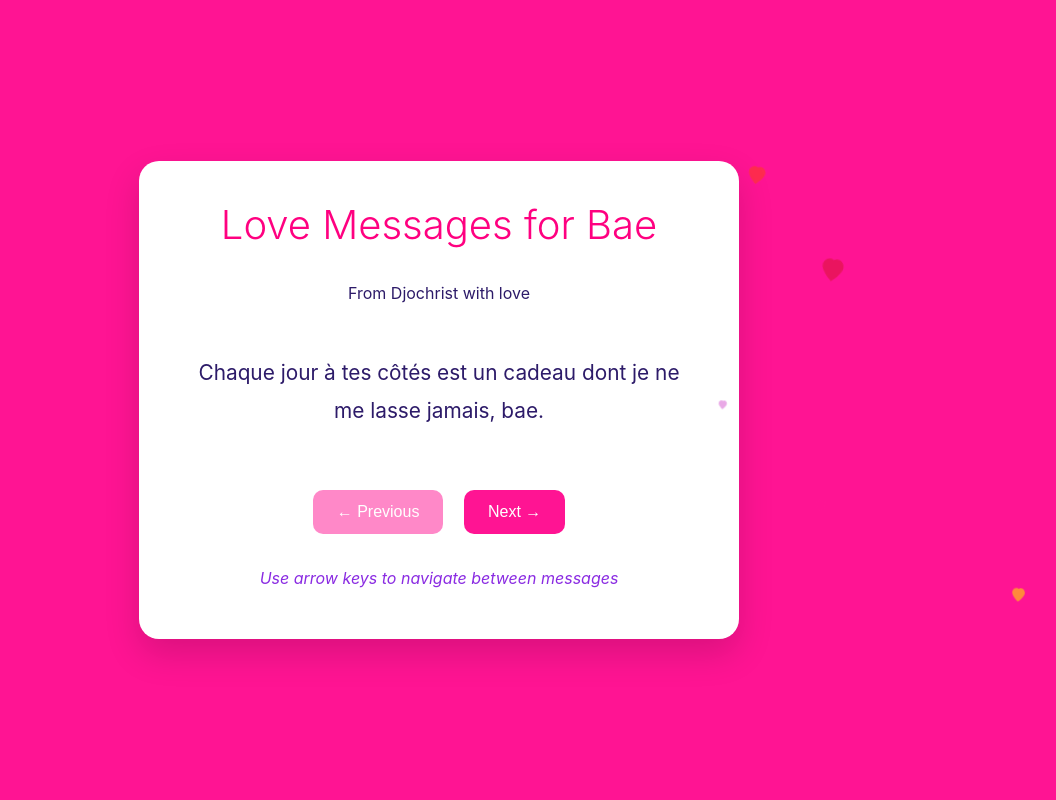
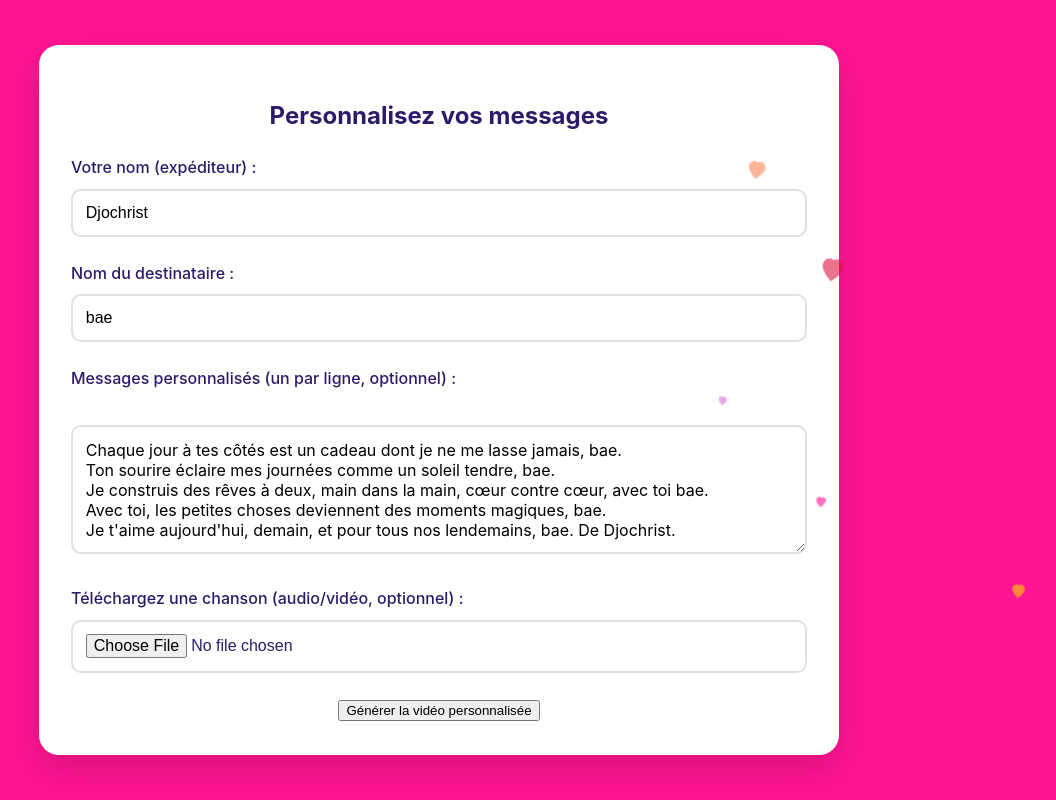
Before and after one commit to Djochrist/loveSite, a Flask app: page / in a window 1280 px wide. Shown: the whole page, without its empty margins (201-1257 px from the left). Run offline with Flask 3, Linux system fonts and the light colour scheme.

Commit message:
Implement video generation with personalization and download
- Add form for sender, receiver, custom messages, song upload
- Modify backend to handle POST, validate, generate video with MoviePy
- Use file upload for audio instead of YouTube
- Add video download route
- Improve UI with conditional display
- Fix various bugs with fonts, params, etc.

```diff
--- a/love_site/app/__init__.py
+++ b/love_site/app/__init__.py
@@ -1,5 +1,5 @@
 from flask import Flask
-from flask_wtf.csrf import CSRFProtect
+# from flask_wtf.csrf import CSRFProtect
 from .routes.home import home_bp
 
 
@@ -20,7 +20,7 @@ def create_app(config_object=None):
         app.config.from_object(config_object)
 
     # Initialize CSRF protection
-    csrf = CSRFProtect(app)
+    # csrf = CSRFProtect(app)
 
     # Register blueprints
     app.register_blueprint(home_bp)
--- a/love_site/app/routes/home.py
+++ b/love_site/app/routes/home.py
@@ -5,8 +5,12 @@ This module defines Flask endpoints for the user interface,
 handling form display and rendering of personalized messages.
 """
 
+import os
 import re
-from flask import Blueprint, render_template, request, flash
+import tempfile
+from flask import Blueprint, render_template, request, flash, send_file, url_for
+from moviepy import TextClip, concatenate_videoclips, AudioFileClip
+from werkzeug.utils import secure_filename
 
 from ..services.messages import load_messages, personalize_messages
 
@@ -44,35 +48,152 @@ def validate_name(name, field_name):
     return name, errors
 
 
-@home_bp.route("/", methods=["GET"])
+@home_bp.route("/", methods=["GET", "POST"])
 def index():
     """
     Main application route.
 
-    Displays personalized love messages with hardcoded names.
+    Handles form submission for personalization and video generation.
 
     Returns:
-        Response: Rendered template with messages.
+        Response: Rendered template with messages and optional video download.
     """
-    # Hardcoded personalization
     lover_name = "bae"
     sender_name = "Djochrist"
+    messages = []
+    video_url = None
 
-    messages = []
-    try:
-        raw_messages = load_messages()
-        if raw_messages:
-            messages = personalize_messages(raw_messages, lover_name, sender_name)
+    if request.method == "POST":
+        sender = request.form.get("sender", "").strip()
+        receiver = request.form.get("receiver", "").strip()
+        custom_messages = request.form.get("custom_messages", "").strip()
+        song_file = request.files.get('song_file')
+        audio_path = None
+        if song_file and song_file.filename:
+            filename = secure_filename(song_file.filename)
+            temp_audio = tempfile.NamedTemporaryFile(delete=False, suffix=os.path.splitext(filename)[1])
+            song_file.save(temp_audio.name)
+            audio_path = temp_audio.name
+
+        # Validate names
+        sender_valid, sender_errors = validate_name(sender, "sender")
+        receiver_valid, receiver_errors = validate_name(receiver, "receiver")
+
+        if sender_errors or receiver_errors:
+            flash("Erreur de validation : " + "; ".join(sender_errors + receiver_errors), "error")
+            if audio_path:
+                os.unlink(audio_path)
+            return render_template("index.html", messages=messages, lover_name=lover_name, sender_name=sender_name, video_url=video_url)
+
+        lover_name = receiver_valid
+        sender_name = sender_valid
+
+        # Get messages
+        if custom_messages:
+            raw_msgs = [msg.strip() for msg in custom_messages.split('\n') if msg.strip()]
+            messages = [{'text': msg} for msg in raw_msgs]
         else:
-            flash("Error: Unable to load messages.", "error")
-    except Exception as e:
-        flash("Error processing messages.", "error")
-        messages = []
+            try:
+                raw_messages = load_messages()
+                if raw_messages:
+                    raw_msgs = personalize_messages(raw_messages, lover_name, sender_name)
+                    messages = [{'text': msg['text']} for msg in raw_msgs]
+                else:
+                    flash("Error: Unable to load messages.", "error")
+                    messages = []
+            except Exception as e:
+                flash("Error processing messages.", "error")
+                messages = []
 
-    # Render template with messages displayed directly
+        # Generate video if messages exist
+        if messages:
+            try:
+                video_path = generate_video(messages, audio_path)
+                video_url = url_for('home.download_video', filename=os.path.basename(video_path))
+            except Exception as e:
+                flash(f"Erreur lors de la génération de la vidéo : {str(e)}", "error")
+            finally:
+                if audio_path:
+                    os.unlink(audio_path)
+
+    else:
+        # GET: default
+        try:
+            raw_messages = load_messages()
+            if raw_messages:
+                raw_msgs = personalize_messages(raw_messages, lover_name, sender_name)
+                messages = [{'text': msg['text']} for msg in raw_msgs]
+            else:
+                flash("Error: Unable to load messages.", "error")
+        except Exception as e:
+            flash("Error processing messages.", "error")
+            messages = []
+
+    # Prepare custom messages text for textarea
+    custom_messages_text = '\n'.join(msg['text'] for msg in messages) if messages else ''
+    show_form = request.method == 'GET' or not messages  # Show form on GET or if no messages
+
+    # Render template
     return render_template(
         "index.html",
         messages=messages,
         lover_name=lover_name,
-        sender_name=sender_name
+        sender_name=sender_name,
+        video_url=video_url,
+        custom_messages_text=custom_messages_text,
+        show_form=show_form
     )
+
+
+def generate_video(messages, audio_path):
+    """
+    Generate a video with text clips for messages and optional audio.
+
+    Args:
+        messages (list): List of message texts.
+        audio_path (str): Path to audio file, or None.
+
+    Returns:
+        str: Path to the generated video file.
+    """
+    clips = []
+    duration_per_message = 3  # seconds per message
+
+    for msg in messages:
+        # Create text clip
+        txt_clip = TextClip(msg['text']).set_font('DejaVuSans-Bold').set_color('white').set_size((1280, 720)).set_duration(duration_per_message)
+        clips.append(txt_clip)
+
+    # Concatenate clips
+    video = concatenate_videoclips(clips, method="compose")
+
+    # Add audio if provided
+    if audio_path:
+        try:
+            audio = AudioFileClip(audio_path).set_duration(video.duration)
+            video = video.set_audio(audio)
+        except Exception as e:
+            # If audio fails, continue without
+            pass
+
+    # Export video
+    temp_video = tempfile.NamedTemporaryFile(delete=False, suffix='.mp4')
+    video.write_videofile(temp_video.name, fps=24, codec='libx264', audio_codec='aac')
+    return temp_video.name
+
+
+@home_bp.route("/download/<filename>")
+def download_video(filename):
+    """
+    Serve the generated video file for download.
+
+    Args:
+        filename (str): Name of the video file.
+
+    Returns:
+        Response: File download response.
+    """
+    # For security, store videos in a temp dir and serve from there
+    # Assuming videos are in temp dir
+    path = os.path.join(tempfile.gettempdir(), filename)
+    return send_file(path, as_attachment=True, download_name='love_video.mp4')
--- a/love_site/app/static/css/style.css
+++ b/love_site/app/static/css/style.css
@@ -35,7 +35,7 @@ body {
   border-radius: 20px;
   box-shadow: 0 15px 35px var(--shadow);
   padding: 2rem;
-  max-width: 600px;
+  max-width: 800px;
   width: 100%;
   text-align: center;
   transition: transform 0.3s ease;
@@ -74,6 +74,22 @@ body {
 }
 
 .form-group input:focus {
+  outline: none;
+  border-color: var(--accent);
+  box-shadow: 0 0 0 3px rgba(255, 107, 129, 0.1);
+}
+
+.form-group textarea {
+  width: 100%;
+  padding: 0.8rem;
+  border: 2px solid #e0e0e0;
+  border-radius: 10px;
+  font-size: 1rem;
+  resize: vertical;
+  font-family: inherit;
+}
+
+.form-group textarea:focus {
   outline: none;
   border-color: var(--accent);
   box-shadow: 0 0 0 3px rgba(255, 107, 129, 0.1);
--- a/love_site/app/templates/index.html
+++ b/love_site/app/templates/index.html
@@ -1,6 +1,34 @@
 {% extends "base.html" %}
 
 {% block content %}
+{% if show_form %}
+<section class="card form-section">
+  <h2>Personnalisez vos messages</h2>
+  <form method="POST" action="/" enctype="multipart/form-data">
+    <div class="form-group">
+      <label for="sender">Votre nom (expéditeur) :</label>
+      <input type="text" id="sender" name="sender" required value="{{ sender_name or '' }}">
+    </div>
+
+    <div class="form-group">
+      <label for="receiver">Nom du destinataire :</label>
+      <input type="text" id="receiver" name="receiver" required value="{{ lover_name or '' }}">
+    </div>
+
+    <div class="form-group">
+      <label for="custom_messages">Messages personnalisés (un par ligne, optionnel) :</label><br>
+      <textarea id="custom_messages" name="custom_messages" rows="5" placeholder="Entrez vos messages personnalisés...">{{ custom_messages_text }}</textarea>
+    </div>
+
+    <div class="form-group">
+      <label for="song_file">Téléchargez une chanson (audio/vidéo, optionnel) :</label>
+      <input type="file" id="song_file" name="song_file" accept="audio/*,video/*">
+    </div>
+
+    <button type="submit" class="btn">Générer la vidéo personnalisée</button>
+  </form>
+</section>
+{% else %}
 <section class="card messages-section" id="messages-section">
   <h1 class="title">Love Messages for {{ lover_name|title }}</h1>
   <p class="subtitle">From {{ sender_name }} with love</p>
@@ -17,6 +45,21 @@
   </div>
 
   <p class="note">Use arrow keys to navigate between messages</p>
+
+  <div class="actions">
+    {% if video_url %}
+    <section class="card download-section">
+      <h2>Votre vidéo est prête !</h2>
+      <a href="{{ video_url }}" download="love_video.mp4" class="btn">Télécharger la vidéo</a>
+    </section>
+    {% endif %}
+    <a href="/" class="btn">Modifier les paramètres</a>
+  </div>
 </section>
 
+<script>
+  var messagesData = {{ messages|tojson }};
+</script>
+{% endif %}
+
 {% endblock %}
--- a/love_site/pyproject.toml
+++ b/love_site/pyproject.toml
@@ -4,7 +4,7 @@ version = "0.1.0"
 description = "Un site web romantique élégant en Python pour exprimer l'amour."
 dependencies = [
     "flask>=3.0.0",
-    "flask-wtf>=1.0.0",
+    "moviepy>=1.0.0",
 ]
 requires-python = ">=3.8"
 
```
Also changed, not shown: 1 other file.
